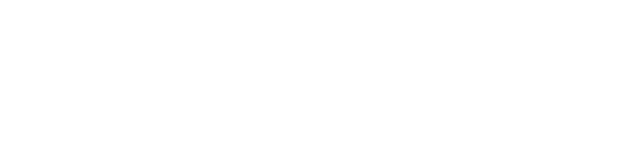
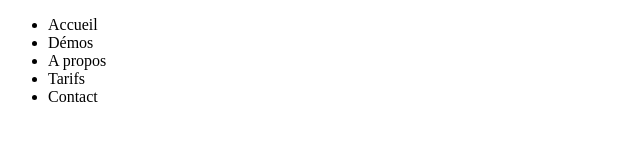
Before and after one commit to Yaamto/neilaSite, a plain HTML site: page index.html in a window 1280 px wide. Shown: the whole page, without its empty margins (0-640 px from the left). Drawn offline with Linux system fonts and the light colour scheme.

Commit message:
nav created

```diff
--- a/index.html
+++ b/index.html
@@ -6,7 +6,16 @@
     <meta name="viewport" content="width=device-width, initial-scale=1.0">
     <title>Document</title>
 </head>
+
 <body>
-
+<nav>
+    <ul class="nav-menu">
+        <li>Accueil</li>
+        <li>Démos</li>
+        <li>A propos</li>
+        <li>Tarifs</li>
+        <li>Contact</li>
+    </ul>
+</nav>
 </body>
 </html>
```
